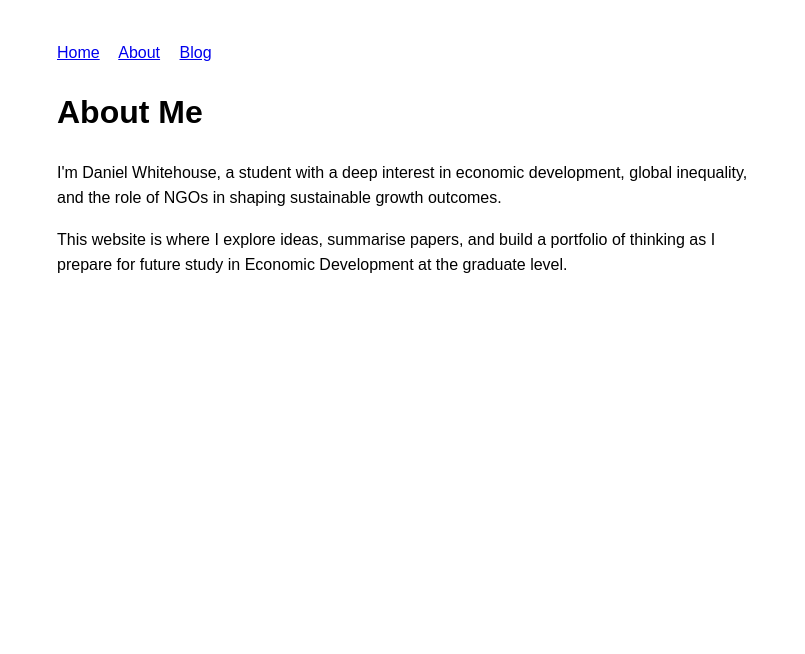
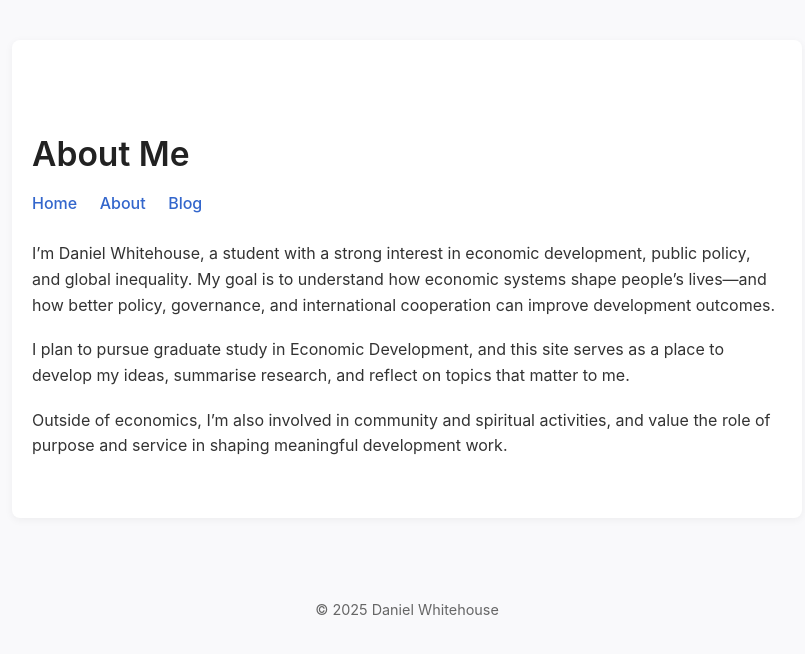
Before and after one commit to danielwhitehouse184/danielwhitehouse184.github.io, a plain HTML site: page about.html in a window 1280 px wide. Shown: the whole page, without its empty margins (233-1038 px from the left). Drawn offline with Linux system fonts and the light colour scheme; files that its build step writes are made by us from their sources.

Commit message:
Update about.html

```diff
--- a/about.html
+++ b/about.html
@@ -3,31 +3,42 @@
 <head>
   <meta charset="UTF-8">
   <meta name="viewport" content="width=device-width, initial-scale=1.0">
-<title>About — Daniel Whitehouse</title>
-<style>
-    body { font-family: Arial, sans-serif; margin: 40px auto; max-width: 700px; line-height: 1.6; }
-    nav a { margin-right: 15px; }
-</style>
+  <title>About – Daniel Whitehouse</title>
+  <link rel="stylesheet" href="style.css">
 </head>
 <body>
 
-<nav>
-    <a href="index.html">Home</a>
-    <a href="about.html">About</a>
-    <a href="blog/">Blog</a>
-</nav>
+<div class="container">
 
   <h1>About Me</h1>
 
+  <nav>
+    <a href="/">Home</a>
+    <a href="/about.html">About</a>
+    <a href="/blog">Blog</a>
+  </nav>
+
   <p>
-I'm Daniel Whitehouse, a student with a deep interest in economic development, global inequality,
-and the role of NGOs in shaping sustainable growth outcomes.
+    I’m Daniel Whitehouse, a student with a strong interest in economic development, public policy,
+    and global inequality. My goal is to understand how economic systems shape people’s lives—and how
+    better policy, governance, and international cooperation can improve development outcomes.
   </p>
 
   <p>
-This website is where I explore ideas, summarise papers, and build a portfolio of thinking
-as I prepare for future study in Economic Development at the graduate level.
+    I plan to pursue graduate study in Economic Development, and this site serves as a place to
+    develop my ideas, summarise research, and reflect on topics that matter to me.
   </p>
+
+  <p>
+    Outside of economics, I’m also involved in community and spiritual activities, and value the role
+    of purpose and service in shaping meaningful development work.
+  </p>
+
+</div>
+
+<footer>
+  © 2025 Daniel Whitehouse
+</footer>
 
 </body>
 </html>
```
Lines whose indentation alone changed are shown as unchanged.
